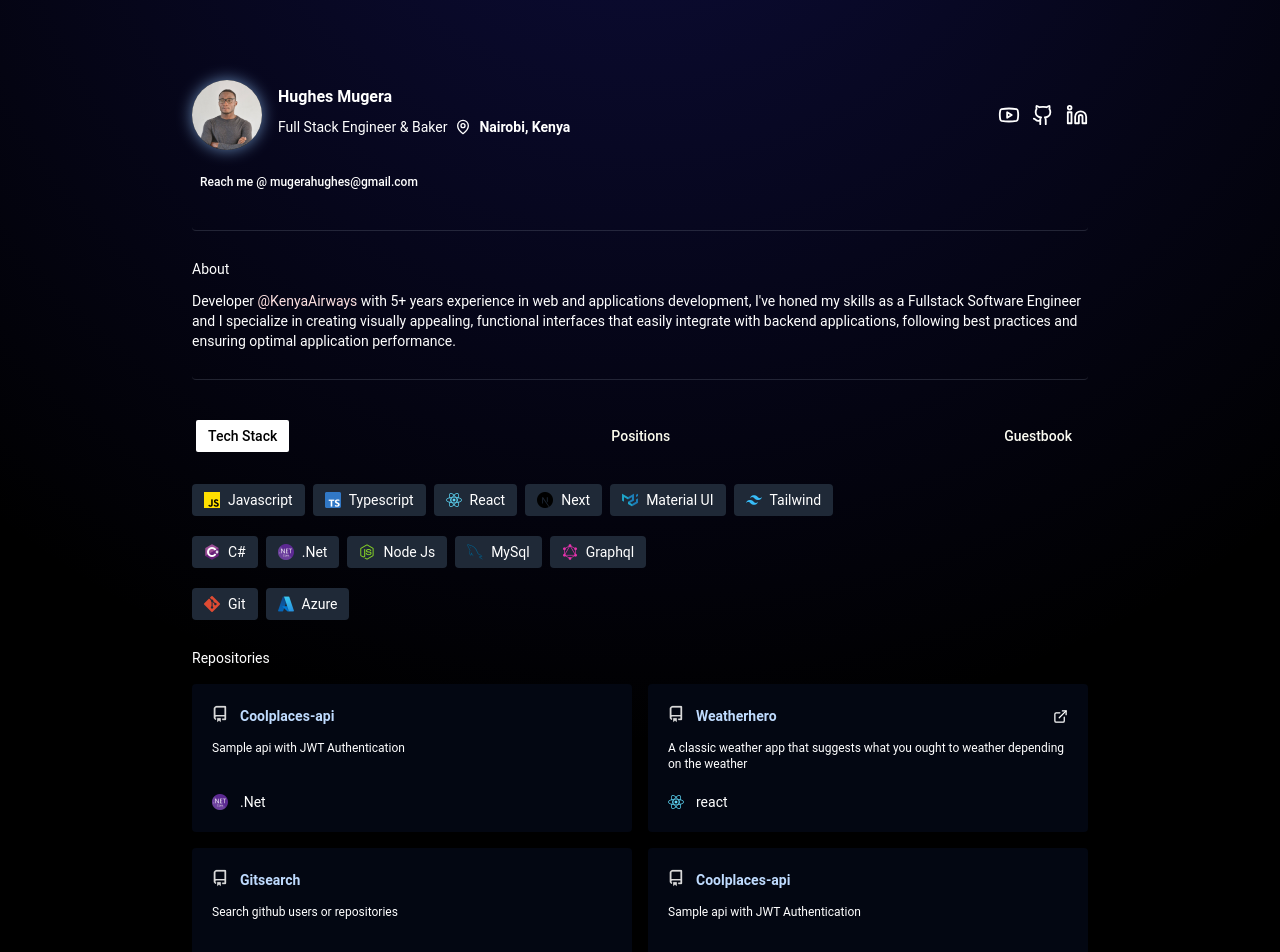
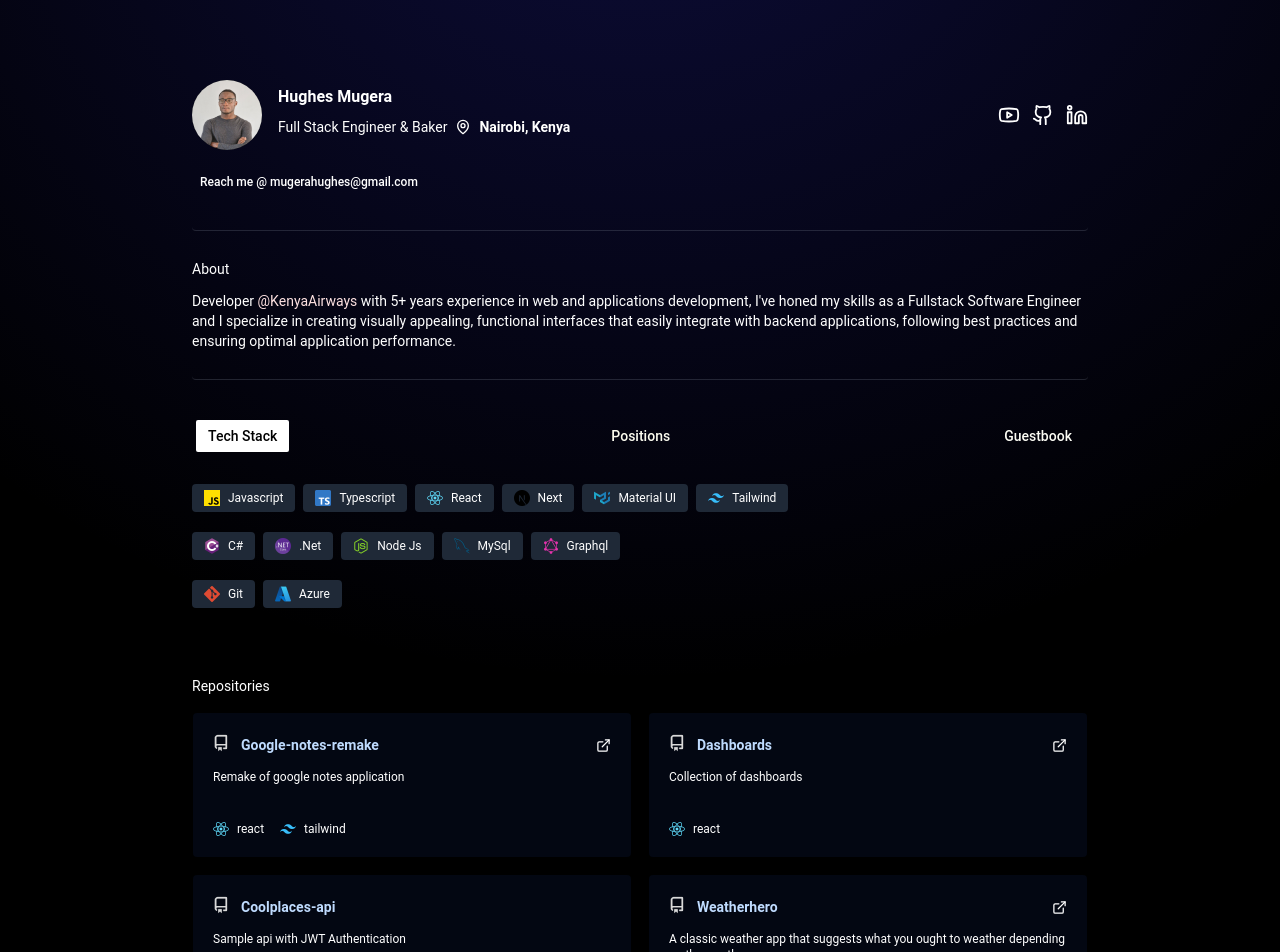
Before and after one commit to MugeraH/hughes-verse-, a Next.js app: page / in a window 1280 px wide. Shown: the top 952 px of the page. Built offline with nearby package versions, Linux system fonts and the light colour scheme.

Commit message:
add spotlight hover effect on project cards and update cards list

```diff
--- a/package.json
+++ b/package.json
@@ -12,6 +12,7 @@
     "@hookform/resolvers": "^3.9.0",
     "@tanstack/react-query": "^5.56.2",
     "clsx": "^2.1.0",
+    "convex": "^1.16.2",
     "framer-motion": "^11.5.4",
     "hughes-portfolio": "file:",
     "lucide-react": "^0.343.0",
--- a/src/components/Footer.tsx
+++ b/src/components/Footer.tsx
@@ -10,7 +10,7 @@
       animate={{ opacity: 1 }}
       exit={{ opacity: 0 }}
       transition={{ duration: 0.5 }}
-      className=" py-4 text-[12px] text-center"
+      className=" py-4 text-[12px] text-center text-slate-500"
     >
       {`HM@${new Date().getFullYear()}`}
     </motion.section>
--- a/src/components/Guestbook.tsx
+++ b/src/components/Guestbook.tsx
@@ -6,10 +6,11 @@
   return (
     <motion.section
       key="guestbook"
+      layout
       initial={{ opacity: 0 }}
       animate={{ opacity: 1 }}
       exit={{ opacity: 0 }}
-      transition={{ duration: 0.5 }}
+      transition={{ duration: 1 }}
     >
       Guestbook
     </motion.section>
--- a/src/components/Intro.tsx
+++ b/src/components/Intro.tsx
@@ -74,7 +74,7 @@
           </div> */}
 
           <div className="group relative">
-            <div className="transistion rounded-full absolute -inset-0  bg-blue-300 opacity-75 blur duration-1000 animate-pulse"></div>
+            {/* <div className="transistion rounded-full absolute -inset-0  bg-blue-300 opacity-75 blur duration-1000 animate-pulse"></div> */}
 
             <div className="bg- tems-center relative flex  rounded-full bg-black  leading-none">
               <span className="flex items-center ">
--- a/src/components/PostionsHeld.tsx
+++ b/src/components/PostionsHeld.tsx
@@ -43,10 +43,11 @@
   return (
     <motion.section
       key="position"
+      layout
       initial={{ opacity: 0 }}
       animate={{ opacity: 1 }}
       exit={{ opacity: 0 }}
-      transition={{ duration: 0.5 }}
+      transition={{ duration: 1 }}
       className=""
     >
       {/* <p className="text-sm mb-3">Positions</p> */}
--- a/src/components/Projects.tsx
+++ b/src/components/Projects.tsx
@@ -3,7 +3,73 @@
 import Link from "next/link";
 import { ExternalLink } from "lucide-react";
 import { motion } from "framer-motion";
+import { details } from "framer-motion/client";
+import Spotlight, { SpotlightCard } from "./utils/Spotlight";
 type Props = {};
+
+let projectsList = [
+  {
+    projectLink: "https://github.com/MugeraH/google-notes-clone",
+    projectName: "Google-notes-remake",
+    description: "Remake of google notes application",
+
+    deployed: true,
+    deployedLink: "https://google-notes-clone-theta.vercel.app/",
+    languageDetails: [
+      {
+        image: "/img/react.png",
+        name: "react",
+      },
+      {
+        image: "/img/tailwind.png",
+        name: "tailwind",
+      },
+    ],
+  },
+  {
+    projectLink: "https://github.com/MugeraH/dashboards",
+    projectName: "Dashboards",
+    description: "Collection of dashboards",
+
+    deployed: true,
+    deployedLink: "https://dashboards-lovat.vercel.app/",
+    languageDetails: [
+      {
+        image: "/img/react.png",
+        name: "react",
+      },
+    ],
+  },
+  {
+    projectLink: "https://github.com/MugeraH/Coolplaces-api",
+    projectName: "Coolplaces-api",
+    description: "Sample api with JWT Authentication",
+
+    deployed: false,
+
+    languageDetails: [
+      {
+        image: "/img/net.png",
+        name: ".Net",
+      },
+    ],
+  },
+  {
+    projectLink: "https://github.com/MugeraH/Weather-app",
+    projectName: "Weatherhero",
+    description:
+      "A classic weather app that suggests what you ought to weather depending on the weather",
+
+    deployed: true,
+    deployedLink: "https://weather-hero.vercel.app/",
+    languageDetails: [
+      {
+        image: "/img/react.png",
+        name: "react",
+      },
+    ],
+  },
+];
 
 const ProjectCard = ({
   projectName,
@@ -11,16 +77,17 @@
   deployed,
   deployedLink,
   description,
-  language,
-  languageIcon,
+  languageDetails,
 }: {
   projectName: string;
   projectLink: string;
   deployed: boolean;
   deployedLink?: string;
   description: string;
-  language: string;
-  languageIcon: string;
+  languageDetails: {
+    image: string;
+    name: string;
+  }[];
 }) => {
   return (
     <div className="flex flex-col gap-3 bg-gray-950 p-2 md:p-5 rounded">
@@ -50,17 +117,21 @@
 
       <p className="text-xs h-10 ">{description}</p>
 
-      <div className="flex items-center  gap-2">
+      <div className="flex items-center  gap-4 ">
+        {languageDetails.map((details, index) => (
+          <div className="flex items-center  gap-1" key={index}>
             <div className=" w-5 overflow-hidden ">
               <Image
-            src={languageIcon}
+                src={details.image}
                 width={16}
                 height={7}
-            alt="js"
+                alt={details.name}
                 className=" "
               />
             </div>{" "}
-        <span className="text-sm">{language}</span>
+            <span className="text-xs">{details.name}</span>
+          </div>
+        ))}
       </div>
     </div>
   );
@@ -74,53 +145,26 @@
       animate={{ opacity: 1 }}
       exit={{ opacity: 0 }}
       transition={{ duration: 0.5 }}
-      className="border-b-[0.2px] border-opacity-30 rounded border-gray-500 py-7"
+      className="border-b-[0.2px] border-opacity-30 rounded border-gray-500 py-7 mt-10"
     >
       <h2 className="text-sm text-semibold"> Repositories</h2>
 
       <div className=" mt-4 grid   md:grid-cols-2 gap-4 ">
+        {projectsList.map((project) => (
+          <Spotlight key={project.projectName} className="w-full ">
+            {/* Card #1 */}
+            <SpotlightCard>
               <ProjectCard
-          projectLink="https://github.com/MugeraH/Coolplaces-api"
-          projectName="Coolplaces-api"
-          description="Sample api with JWT Authentication"
-          language=".Net"
-          deployed={false}
-          languageIcon="/img/net.png"
+                projectLink={project.projectLink}
+                projectName={project.projectName}
+                description={project.description}
+                deployed={project.deployed}
+                deployedLink={project.deployedLink}
+                languageDetails={project.languageDetails}
               />
-        <ProjectCard
-          projectLink="https://github.com/MugeraH/Weather-app"
-          projectName="Weatherhero"
-          description="A classic weather app that suggests what you ought to weather depending on the weather"
-          language="react"
-          deployed={true}
-          deployedLink="https://weather-hero.vercel.app/"
-          languageIcon="/img/react.png"
-        />
-        <ProjectCard
-          projectLink="https://github.com/MugeraH/Github-search"
-          deployedLink="https://github-search-v1.vercel.app/home"
-          projectName="Gitsearch"
-          description="Search github users or repositories"
-          language=".Angular"
-          deployed={false}
-          languageIcon="/img/angular.png"
-        />
-        <ProjectCard
-          projectLink="https://github.com/MugeraH/Coolplaces-api"
-          projectName="Coolplaces-api"
-          description="Sample api with JWT Authentication"
-          language=".Net"
-          deployed={false}
-          languageIcon="/img/net.png"
-        />
-        <ProjectCard
-          projectLink="https://github.com/MugeraH/Coolplaces-api"
-          projectName="Coolplaces-api"
-          description="Sample api with JWT Authentication"
-          language=".Net"
-          deployed={false}
-          languageIcon="/img/net.png"
-        />
+            </SpotlightCard>
+          </Spotlight>
+        ))}
 
         <div className="cursor-pointer text-blue-200 text-sm flex justify-start items-end">
           <Link
--- a/src/components/Stack.tsx
+++ b/src/components/Stack.tsx
@@ -19,7 +19,7 @@
       <div className="h-4 w-4 overflow-hidden ">
         <Image src={icon} width={20} height={7} alt="js" className=" " />
       </div>{" "}
-      <span className="hidden md:block text-sm"> {label}</span>
+      <span className="hidden md:block text-xs cursor-default"> {label}</span>
     </div>
   );
 };
@@ -30,10 +30,11 @@
   return (
     <motion.section
       key="stack"
+      layout
       initial={{ opacity: 0 }}
       animate={{ opacity: 1 }}
       exit={{ opacity: 0 }}
-      transition={{ duration: 0.5 }}
+      transition={{ duration: 1 }}
       className=""
     >
       {/* <p className="text-sm mb-3">Tech Stack</p> */}
--- /dev/null
+++ b/src/components/utils/Spotlight.tsx
@@ -0,0 +1,93 @@
+"use client";
+
+import React, { useRef, useState, useEffect } from "react";
+import useMousePosition from "./fn/useMousePosition";
+
+type SpotlightProps = {
+  children: React.ReactNode;
+  className?: string;
+};
+
+export default function Spotlight({
+  children,
+  className = "",
+}: SpotlightProps) {
+  const containerRef = useRef<HTMLDivElement>(null);
+  const mousePosition = useMousePosition();
+  const mouse = useRef<{ x: number; y: number }>({ x: 0, y: 0 });
+  const containerSize = useRef<{ w: number; h: number }>({ w: 0, h: 0 });
+  const [boxes, setBoxes] = useState<Array<HTMLElement>>([]);
+
+  useEffect(() => {
+    containerRef.current &&
+      setBoxes(
+        Array.from(containerRef.current.children).map((el) => el as HTMLElement)
+      );
+  }, []);
+
+  useEffect(() => {
+    initContainer();
+    window.addEventListener("resize", initContainer);
+
+    return () => {
+      window.removeEventListener("resize", initContainer);
+    };
+  }, [setBoxes]);
+
+  useEffect(() => {
+    onMouseMove();
+  }, [mousePosition]);
+
+  const initContainer = () => {
+    if (containerRef.current) {
+      containerSize.current.w = containerRef.current.offsetWidth;
+      containerSize.current.h = containerRef.current.offsetHeight;
+    }
+  };
+
+  const onMouseMove = () => {
+    if (containerRef.current) {
+      const rect = containerRef.current.getBoundingClientRect();
+      const { w, h } = containerSize.current;
+      const x = mousePosition.x - rect.left;
+      const y = mousePosition.y - rect.top;
+      const inside = x < w && x > 0 && y < h && y > 0;
+      if (inside) {
+        mouse.current.x = x;
+        mouse.current.y = y;
+        boxes.forEach((box) => {
+          const boxX =
+            -(box.getBoundingClientRect().left - rect.left) + mouse.current.x;
+          const boxY =
+            -(box.getBoundingClientRect().top - rect.top) + mouse.current.y;
+          box.style.setProperty("--mouse-x", `${boxX}px`);
+          box.style.setProperty("--mouse-y", `${boxY}px`);
+        });
+      }
+    }
+  };
+
+  return (
+    <div className={className} ref={containerRef}>
+      {children}
+    </div>
+  );
+}
+
+type SpotlightCardProps = {
+  children: React.ReactNode;
+  className?: string;
+};
+
+export function SpotlightCard({
+  children,
+  className = "",
+}: SpotlightCardProps) {
+  return (
+    <div
+      className={`relative h-full p-px before:absolute before:w-80 before:h-80 before:-left-40 before:-top-40  before:opacity-0 before:pointer-events-none before:transition-opacity before:duration-100 before:translate-x-[var(--mouse-x)] before:translate-y-[var(--mouse-y)] before:group-hover:opacity-100 before:z-10 before:blur-[100px] after:absolute after:w-96 after:h-96 after:-left-48 after:-top-48 after:bg-slate-600 after:opacity-0 after:pointer-events-none after:transition-opacity after:duration-100 after:translate-x-[var(--mouse-x)] after:translate-y-[var(--mouse-y)] after:hover:opacity-10 after:z-30 after:blur-[100px] overflow-hidden ${className}`}
+    >
+      {children}
+    </div>
+  );
+}
--- /dev/null
+++ b/src/components/utils/fn/useMousePosition.ts
@@ -0,0 +1,27 @@
+import { useState, useEffect } from "react";
+
+interface MousePosition {
+  x: number;
+  y: number;
+}
+
+export default function useMousePosition(): MousePosition {
+  const [mousePosition, setMousePosition] = useState<MousePosition>({
+    x: 0,
+    y: 0,
+  });
+
+  useEffect(() => {
+    const handleMouseMove = (event: MouseEvent) => {
+      setMousePosition({ x: event.clientX, y: event.clientY });
+    };
+
+    window.addEventListener("mousemove", handleMouseMove);
+
+    return () => {
+      window.removeEventListener("mousemove", handleMouseMove);
+    };
+  }, []);
+
+  return mousePosition;
+}
```
Also changed, not shown: 1 other file (tests, documents, lock files or other folders). Lines whose indentation alone changed are shown as unchanged.
